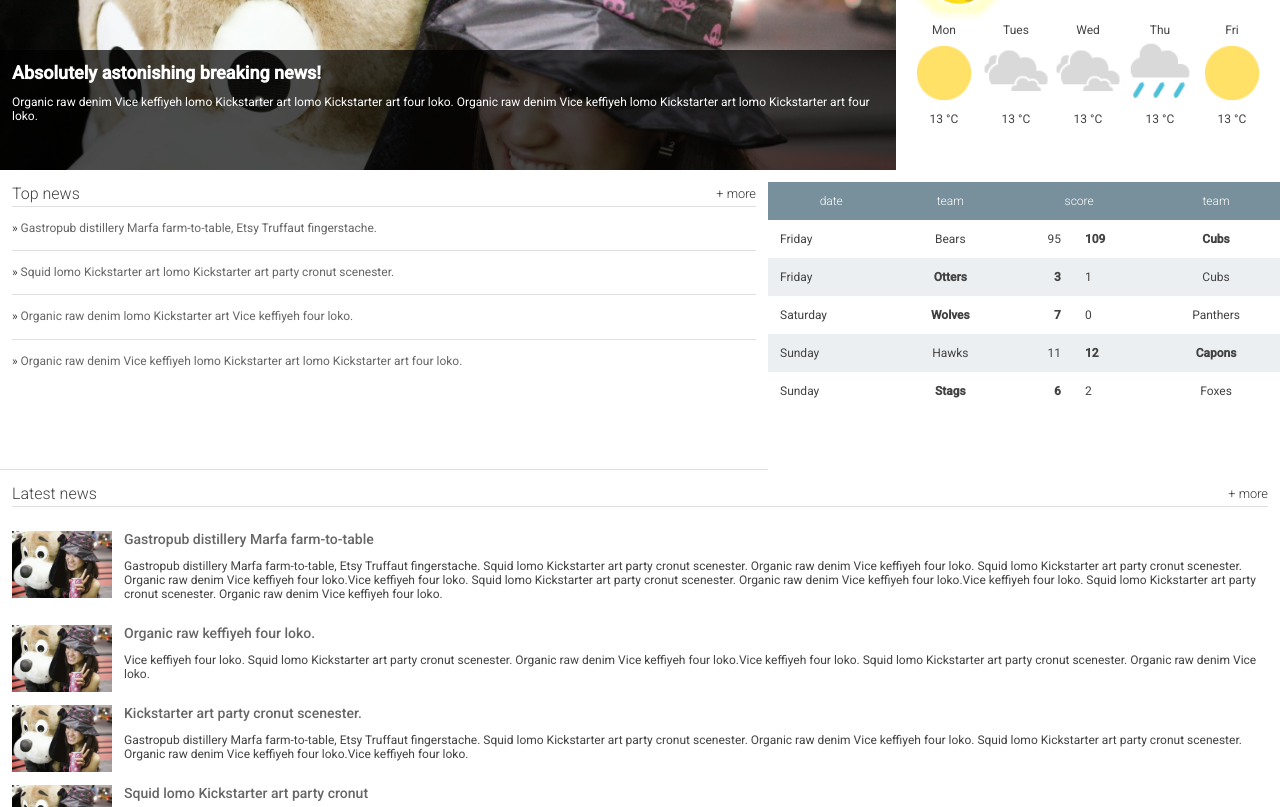
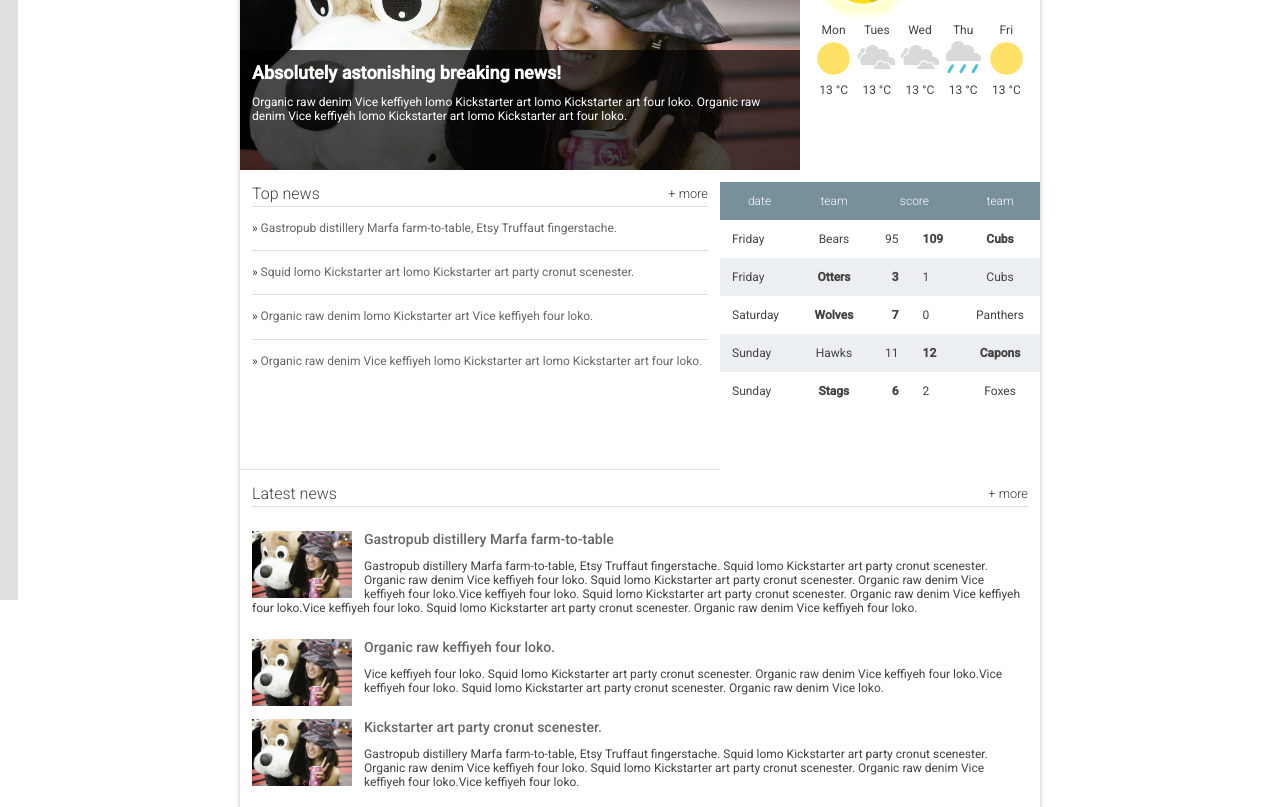
Before and after one commit to ferispeakscode/hometown-app2, a plain HTML site: page index.html in a window 1280 px wide. Shown: the part 200-1007 px from the top of the page. Drawn offline with Linux system fonts and the light colour scheme.

Commit message:
Add whitespace margins for screen size greater than 800px

```diff
--- a/index.html
+++ b/index.html
@@ -72,8 +72,12 @@
         .recent-news {order: 5;}
       }
 
-      @media screen and (min-width: 781px) {
-
+      @media screen and (min-width: 800px) {
+        body {
+          width: 800px;
+          margin-left: auto;
+          margin-right: auto;
+        }
       }
     </style>
   </head>
```
